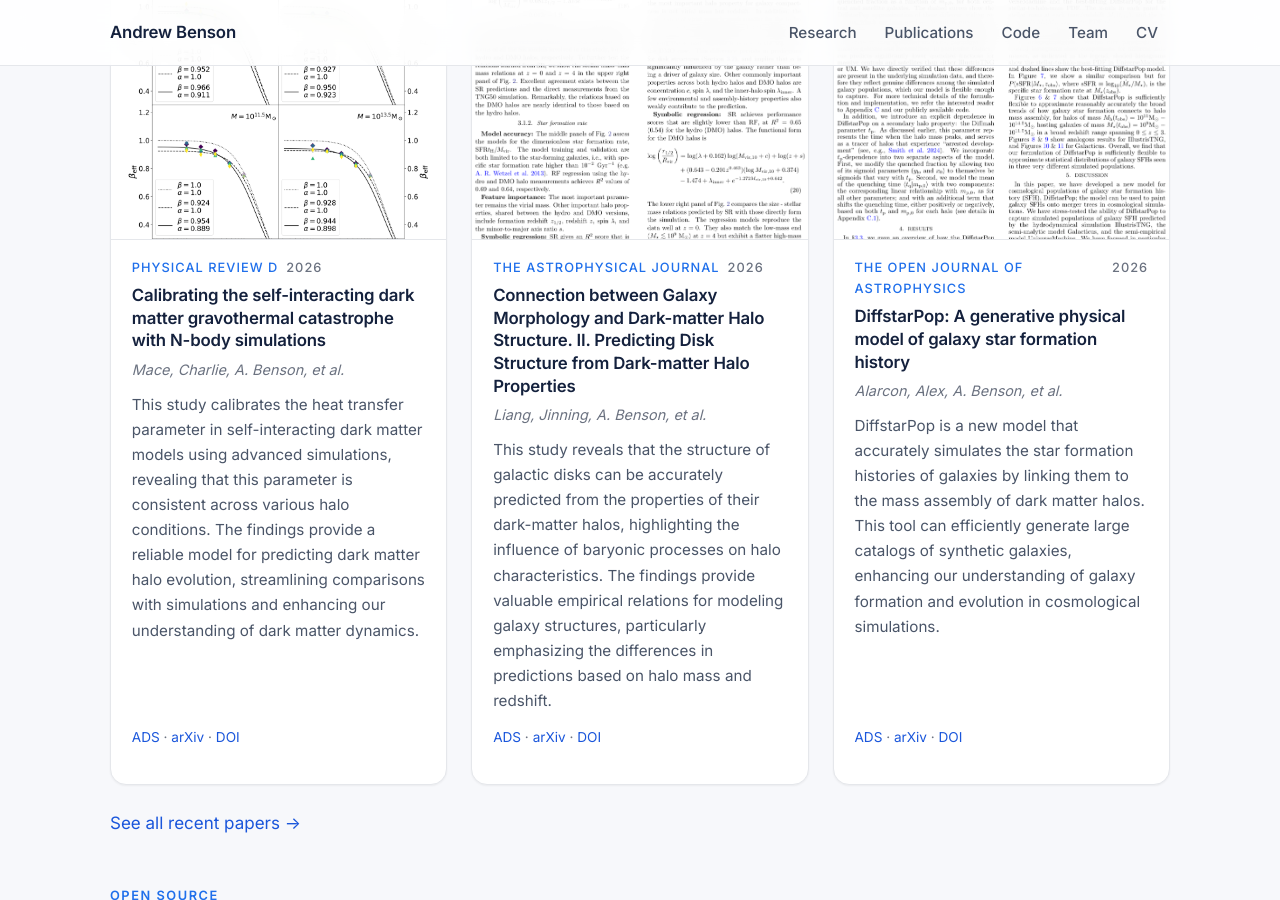
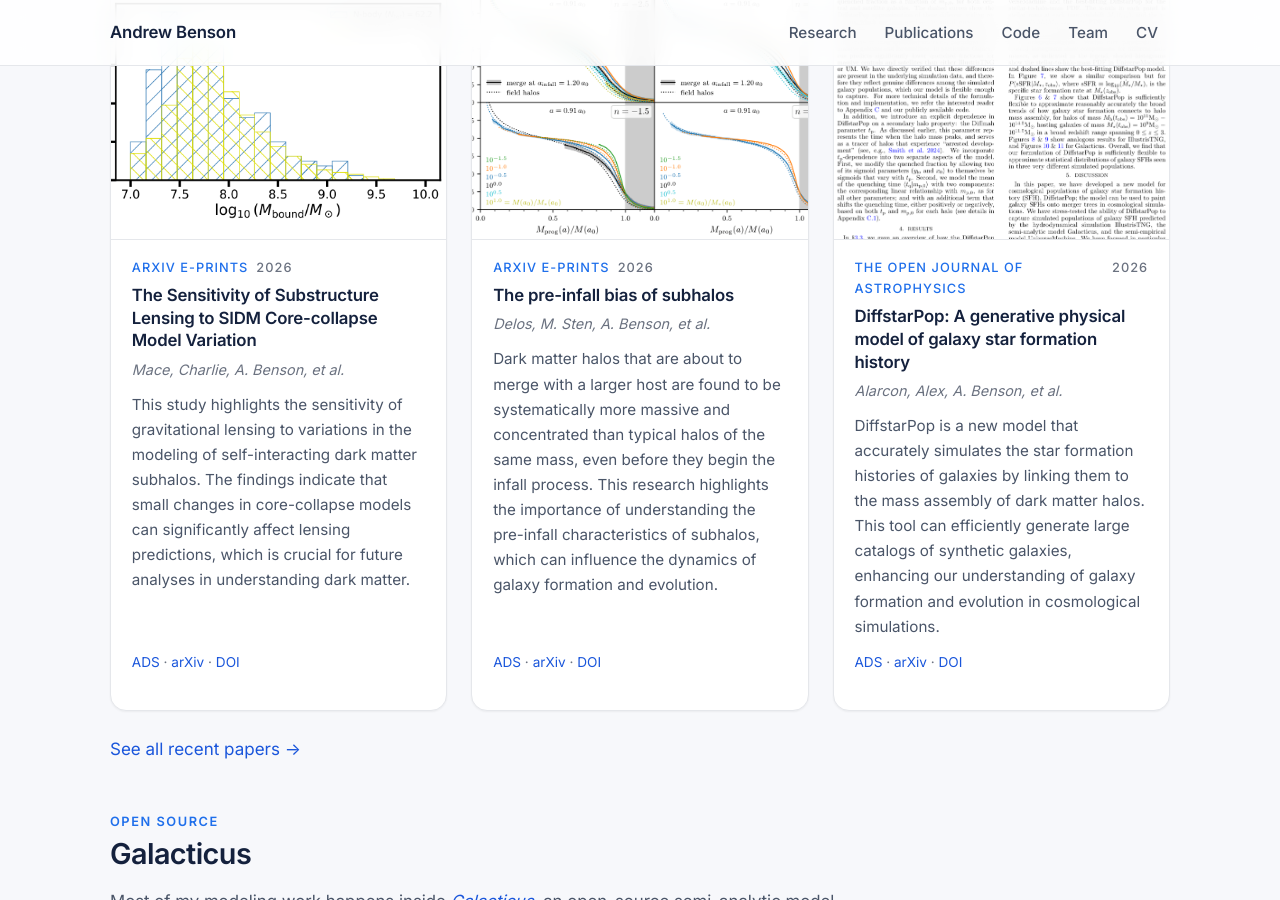
Before and after one commit to abensonca/abensonca.github.io, a Jekyll site: the page built from index.md, in a window 1280 px wide and 900 px high, scrolled down 2243 px. Built offline with Jekyll 4.4.1, drawn with Linux system fonts in a browser that asks for light colours.

Commit message:
chore: refresh papers from ADS

```diff
--- a/_data/papers.yml
+++ b/_data/papers.yml
@@ -40,34 +40,32 @@
     and ability to account for environmental influences make it essential for future dark matter studies
     and data analysis.
   figure: /assets/img/papers/2026arXiv260612137B.png
-- bibcode: 2026PhRvD.113j3011M
-  title: Calibrating the self-interacting dark matter gravothermal catastrophe with <inline-formula><mml:math><mml:mi>N</mml:mi></mml:math></inline-formula>-body
-    simulations
+- bibcode: 2026arXiv260524174M
+  title: The Sensitivity of Substructure Lensing to SIDM Core-collapse Model Variation
   authors_short: Mace, Charlie, A. Benson, et al.
   year: 2026
-  venue: Physical Review D
-  url: https://ui.adsabs.harvard.edu/abs/2026PhRvD.113j3011M
-  arxiv: https://arxiv.org/abs/2504.13004
-  doi: 10.1103/x3lh-xfx9
-  summary: This study calibrates the heat transfer parameter in self-interacting dark matter models using
-    advanced simulations, revealing that this parameter is consistent across various halo conditions.
-    The findings provide a reliable model for predicting dark matter halo evolution, streamlining comparisons
-    with simulations and enhancing our understanding of dark matter dynamics.
-  figure: /assets/img/papers/2026PhRvD.113j3011M.png
-- bibcode: 2026ApJ..1003...12L
-  title: Connection between Galaxy Morphology and Dark-matter Halo Structure. II. Predicting Disk Structure
-    from Dark-matter Halo Properties
-  authors_short: Liang, Jinning, A. Benson, et al.
+  venue: arXiv e-prints
+  url: https://ui.adsabs.harvard.edu/abs/2026arXiv260524174M
+  arxiv: https://arxiv.org/abs/2605.24174
+  doi: 10.48550/arXiv.2605.24174
+  summary: This study highlights the sensitivity of gravitational lensing to variations in the modeling
+    of self-interacting dark matter subhalos. The findings indicate that small changes in core-collapse
+    models can significantly affect lensing predictions, which is crucial for future analyses in understanding
+    dark matter.
+  figure: /assets/img/papers/2026arXiv260524174M.png
+- bibcode: 2026arXiv260518940D
+  title: The pre-infall bias of subhalos
+  authors_short: Delos, M. Sten, A. Benson, et al.
   year: 2026
-  venue: The Astrophysical Journal
-  url: https://ui.adsabs.harvard.edu/abs/2026ApJ..1003...12L
-  arxiv: https://arxiv.org/abs/2512.13822
-  doi: 10.3847/1538-4357/ae5821
-  summary: This study reveals that the structure of galactic disks can be accurately predicted from the
-    properties of their dark-matter halos, highlighting the influence of baryonic processes on halo characteristics.
-    The findings provide valuable empirical relations for modeling galaxy structures, particularly emphasizing
-    the differences in predictions based on halo mass and redshift.
-  figure: /assets/img/papers/2026ApJ..1003...12L.png
+  venue: arXiv e-prints
+  url: https://ui.adsabs.harvard.edu/abs/2026arXiv260518940D
+  arxiv: https://arxiv.org/abs/2605.18940
+  doi: 10.48550/arXiv.2605.18940
+  summary: Dark matter halos that are about to merge with a larger host are found to be systematically
+    more massive and concentrated than typical halos of the same mass, even before they begin the infall
+    process. This research highlights the importance of understanding the pre-infall characteristics of
+    subhalos, which can influence the dynamics of galaxy formation and evolution.
+  figure: /assets/img/papers/2026arXiv260518940D.png
 - bibcode: 2026OJAp....961920A
   title: 'DiffstarPop: A generative physical model of galaxy star formation history'
   authors_short: Alarcon, Alex, A. Benson, et al.
```
